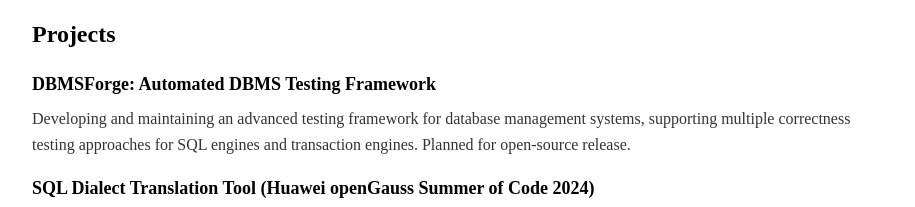
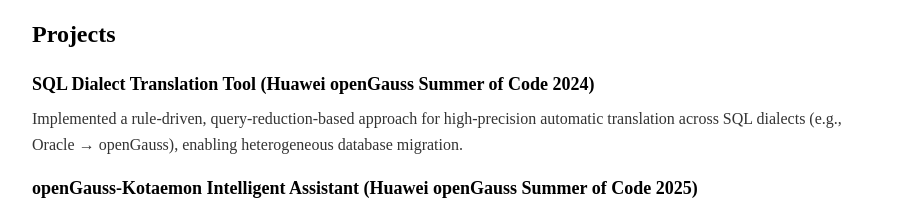
Before and after one commit to xiexudong-iscas/xiexudong-iscas.github.io, a plain HTML site: page index.html in a window 1280 px wide. Shown: the part 1238-1445 px from the top of the page, without its empty margins (292-1207 px from the left). Drawn offline with Linux system fonts and the light colour scheme.

Commit message:
deleted some info

```diff
--- a/index.html
+++ b/index.html
@@ -374,11 +374,7 @@
         <div class="pub-section">
           <h3 id="first-author-title">First-Author Papers</h3>
           <ol>
-            <!-- <li>
-              <strong id="pub1-author">Xudong Xie</strong>, Yuwei Zhang, Wensheng Dou, Yu Gao, Ziyu Cui, Jiansen Song, Rui Yang, Jun Wei. (2026).
-              <span id="pub1-title">RISE: Rule-Driven SQL Dialect Translation via Query Reduction</span>.
-              <em>ICSE 2026</em> (Major Revision).
-            </li> -->
+              <!-- add the paper here -->
           </ol>
         </div>
 
@@ -396,8 +392,6 @@
 
       <section id="projects">
         <h2 id="projects-title">Projects</h2>
-        <div class="project-title" id="p1-title">DBMSForge: Automated DBMS Testing Framework</div>
-        <p id="p1-desc">Developing and maintaining an advanced testing framework for database management systems, supporting multiple correctness testing approaches for SQL engines and transaction engines. Planned for open-source release.</p>
 
         <div class="project-title" id="p2-title">SQL Dialect Translation Tool (Huawei openGauss Summer of Code 2024)</div>
         <p id="p2-desc">Implemented a rule-driven, query-reduction-based approach for high-precision automatic translation across SQL dialects (e.g., Oracle → openGauss), enabling heterogeneous database migration.</p>
```
